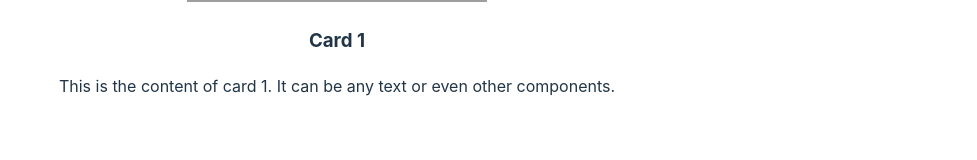
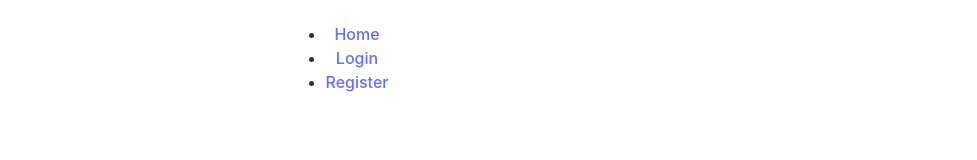
Before and after one commit to omelettech/hackathon, a React (Vite) app: page /register in a window 1280 px wide. Before the commit this address led to /. Shown: the part 342-502 px from the top of the page, without its empty margins (303-1280 px from the left). Built offline with nearby package versions, Linux system fonts and the light colour scheme; grey boxes are pictures that could not be loaded.

Commit message:
Added firebase and register page

```diff
--- a/package.json
+++ b/package.json
@@ -10,6 +10,7 @@
     "preview": "vite preview"
   },
   "dependencies": {
+    "firebase": "^11.3.1",
     "react": "^19.0.0",
     "react-dom": "^19.0.0",
     "react-router-dom": "^7.2.0"
--- a/src/App.tsx
+++ b/src/App.tsx
@@ -4,6 +4,7 @@
 import {BrowserRouter, Link, Navigate, Route, Routes} from 'react-router-dom';
 import Feed from "./pages/Feed.tsx";
 import FloatingButton from "./components/FloatingButton.tsx";
+import Register from "./pages/Register.tsx";
 
 // Example HomePage component
 const HomePage = () => {
@@ -24,6 +25,8 @@
     }
 };
 
+
+
 function App() {
     const [count, setCount] = useState(0)
 
@@ -42,13 +45,16 @@
                             <li>
                                 <Link to="/login">Login</Link>
                             </li>
-
+                            <li>
+                                <Link to="/register">Register</Link>
+                            </li>
                         </ul>
                     </nav>
 
                     <Routes>
                         <Route path="/" element={<Feed/>}/>
                         <Route path="/login" element={<Login/>}/>
+                        <Route path={"/register"} element={<Register/>}/>
                         {/*<Route path="/dashboard" element={*/}
                         {/*    <ProtectedRoute> /!* Protect this route *!/*/}
                         {/*        <Dashboard />*/}
--- /dev/null
+++ b/src/pages/Register.tsx
@@ -0,0 +1,5 @@
+function Register() {
+    return null;
+}
+
+export default Register
```
